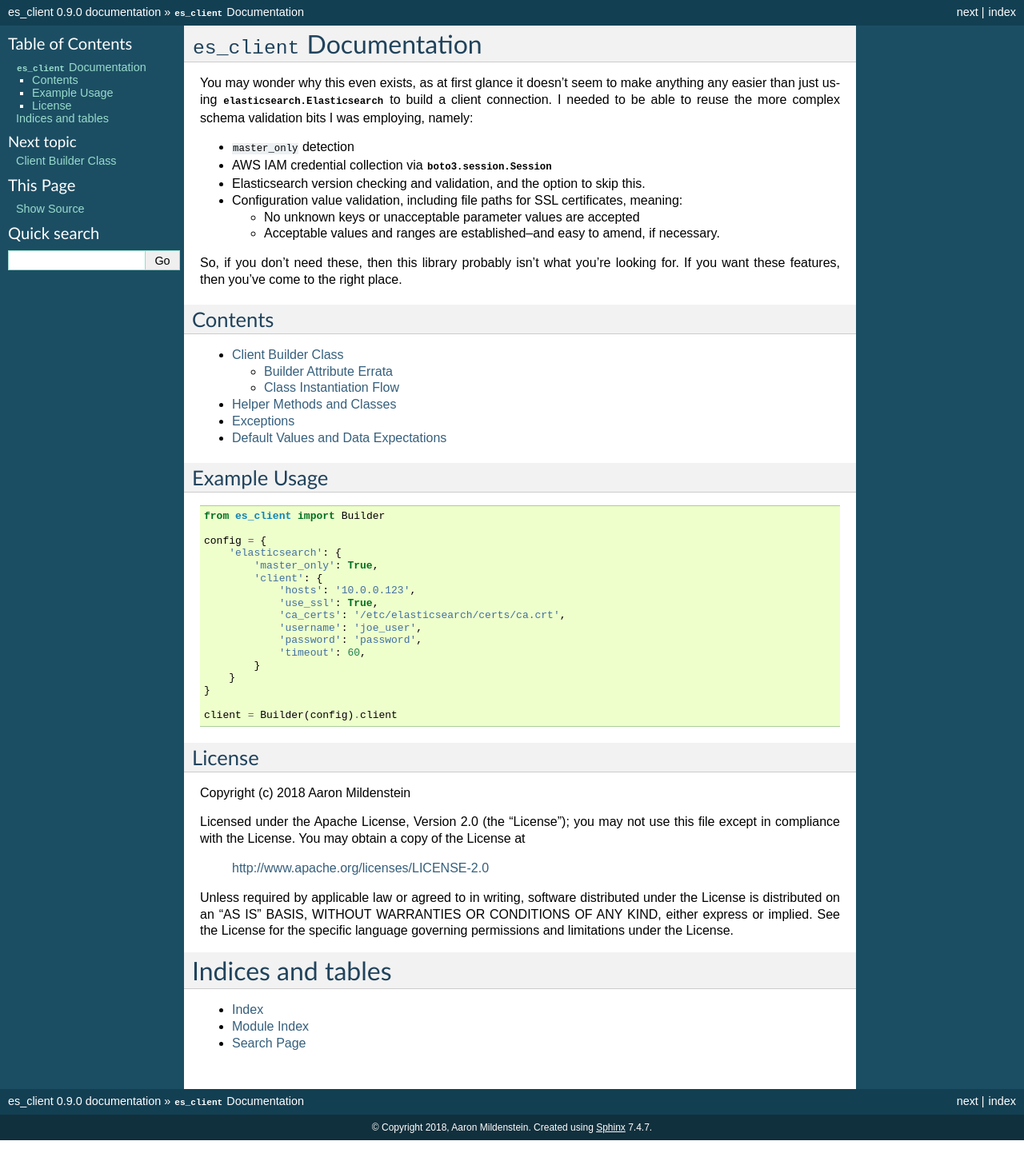
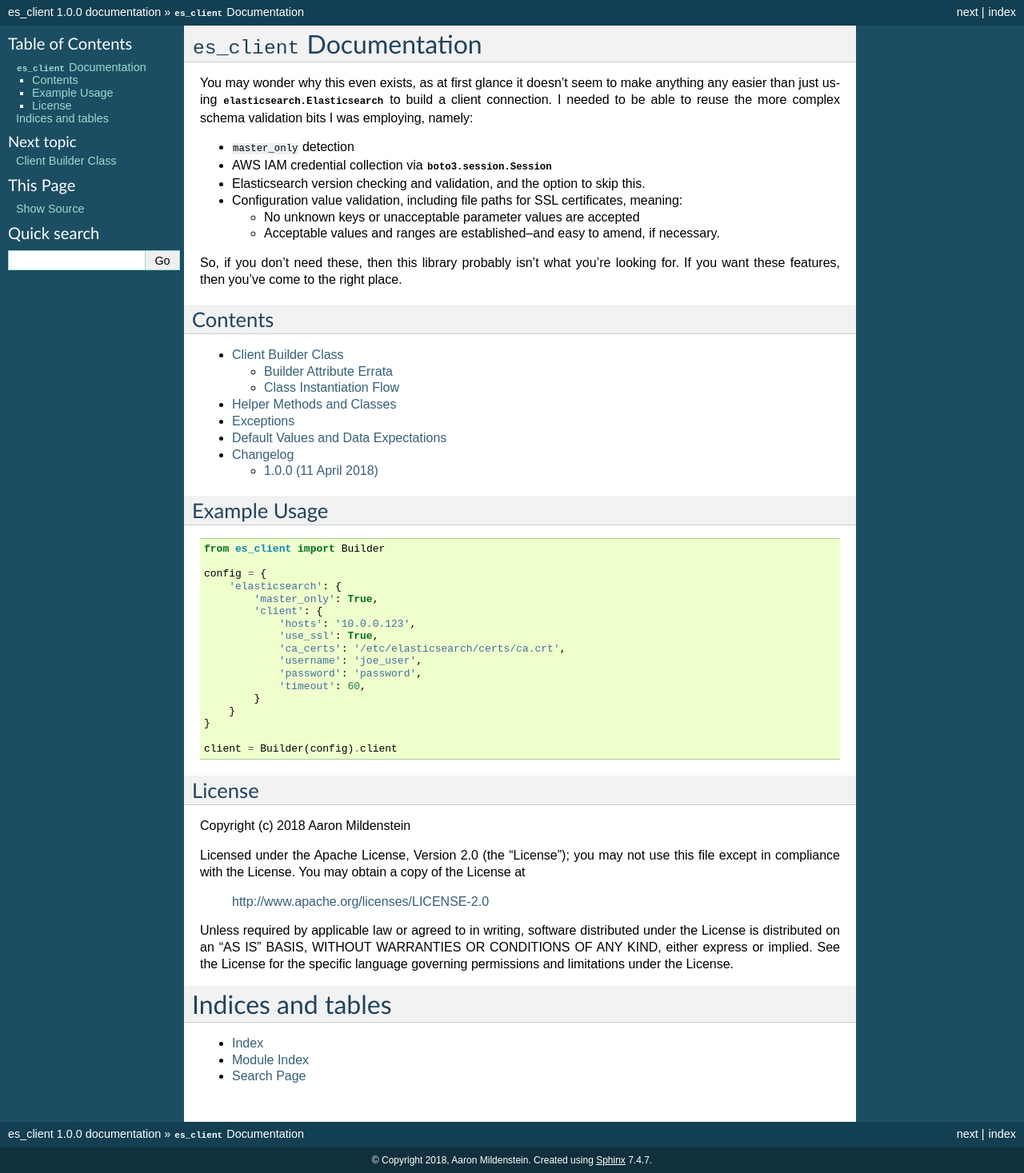
Before and after one commit to untergeek/es_client, a Sphinx documentation site: the page built from docs/index.rst, in a window 1280 px wide. Shown: the whole page at 80% size. Built offline with Sphinx 7.4.7, drawn with Linux system fonts in a browser that asks for light colours; before the commit the page ends 1426 px from its top, so only the background shows below that.

```diff
--- a/README.rst
+++ b/README.rst
@@ -4,12 +4,12 @@ es_client
 =========
 
 You may wonder why this even exists, as at first glance it doesn't seem to make
-anything any easier than just using :class:`elasticsearch.Elasticsearch` to
+anything any easier than just using ``elasticsearch.Elasticsearch()`` to
 build a client connection.  I needed to be able to reuse the more complex
 schema validation bits I was employing, namely:
 
 * ``master_only`` detection
-* AWS IAM credential collection via :class:`boto3.session.Session`
+* AWS IAM credential collection via ``boto3.session.Session``
 * Elasticsearch version checking and validation, and the option to skip this.
 * Configuration value validation, including file paths for SSL certificates,
   meaning:
--- /dev/null
+++ b/docs/Changelog.rst
@@ -0,0 +1,9 @@
+.. _changelog:
+
+Changelog
+=========
+
+1.0.0 (11 April 2018)
+---------------------
+
+**Initial Release**
--- a/docs/index.rst
+++ b/docs/index.rst
@@ -32,6 +32,7 @@ Contents
    helpers
    exceptions
    defaults
+   Changelog
 
 Example Usage
 -------------
--- a/es_client/version.py
+++ b/es_client/version.py
@@ -1 +1 @@
-__version__ = '0.9.0'
+__version__ = '1.0.0'
```
